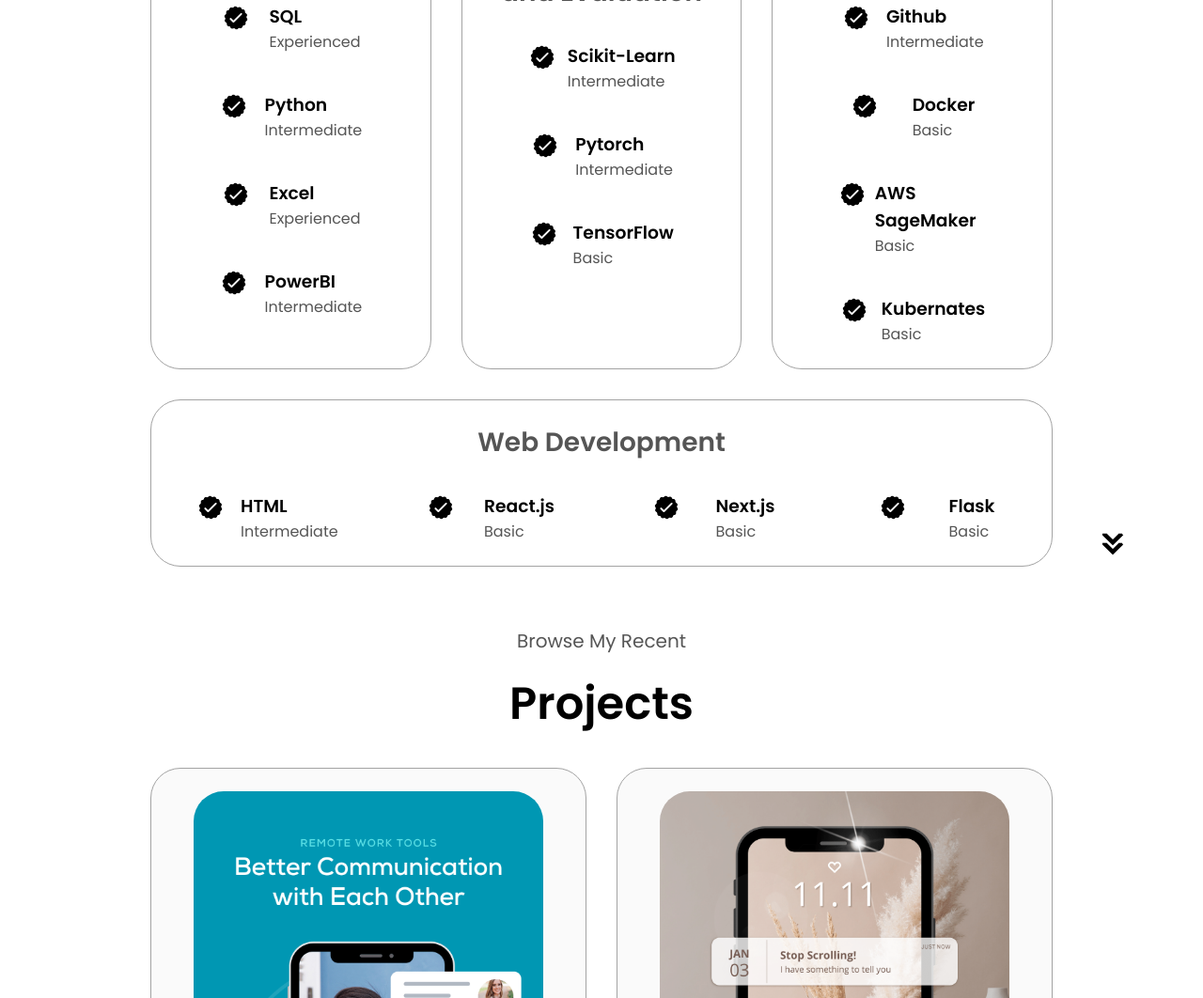
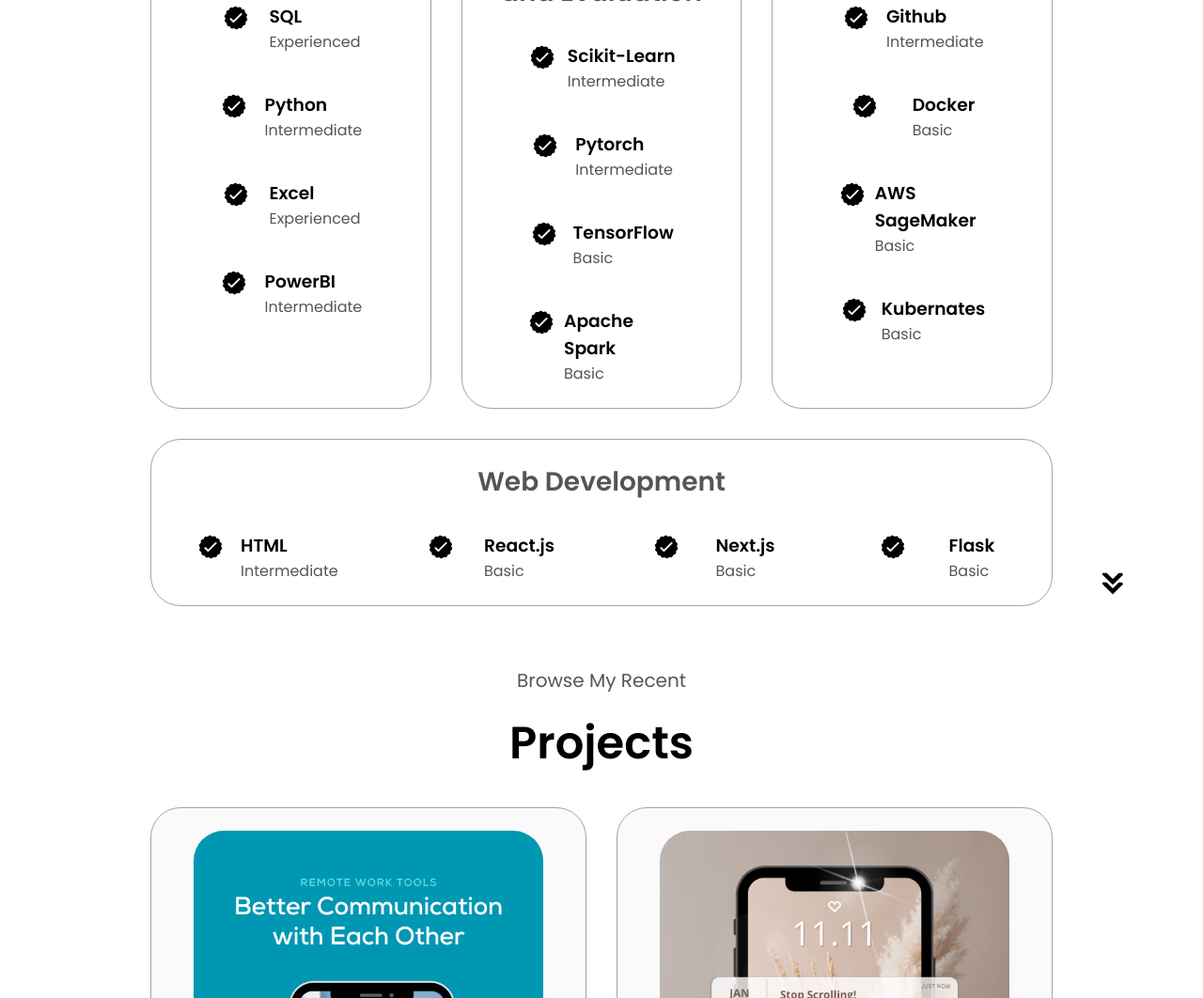
Before and after one commit to HoffensResilient/portfolio-website, a plain HTML site: page index.html in a window 1280 px wide. Shown: the part 1984-3046 px from the top of the page at 94% size. Drawn offline with Linux system fonts and the light colour scheme.

Commit message:
Update index.html

```diff
--- a/index.html
+++ b/index.html
@@ -225,6 +225,17 @@
                              >
                             <div>
                                 <h3>TensorFlow</h3>
+                                <p>Basic</p>
+                            </div>
+                        </article>
+                        <article>
+                            <img
+                             src="./assets/checkmark.png"
+                             alt="Experience icon"
+                             class="icon"
+                             >
+                            <div>
+                                <h3>Apache Spark</h3>
                                 <p>Basic</p>
                             </div>
                         </article>
```
